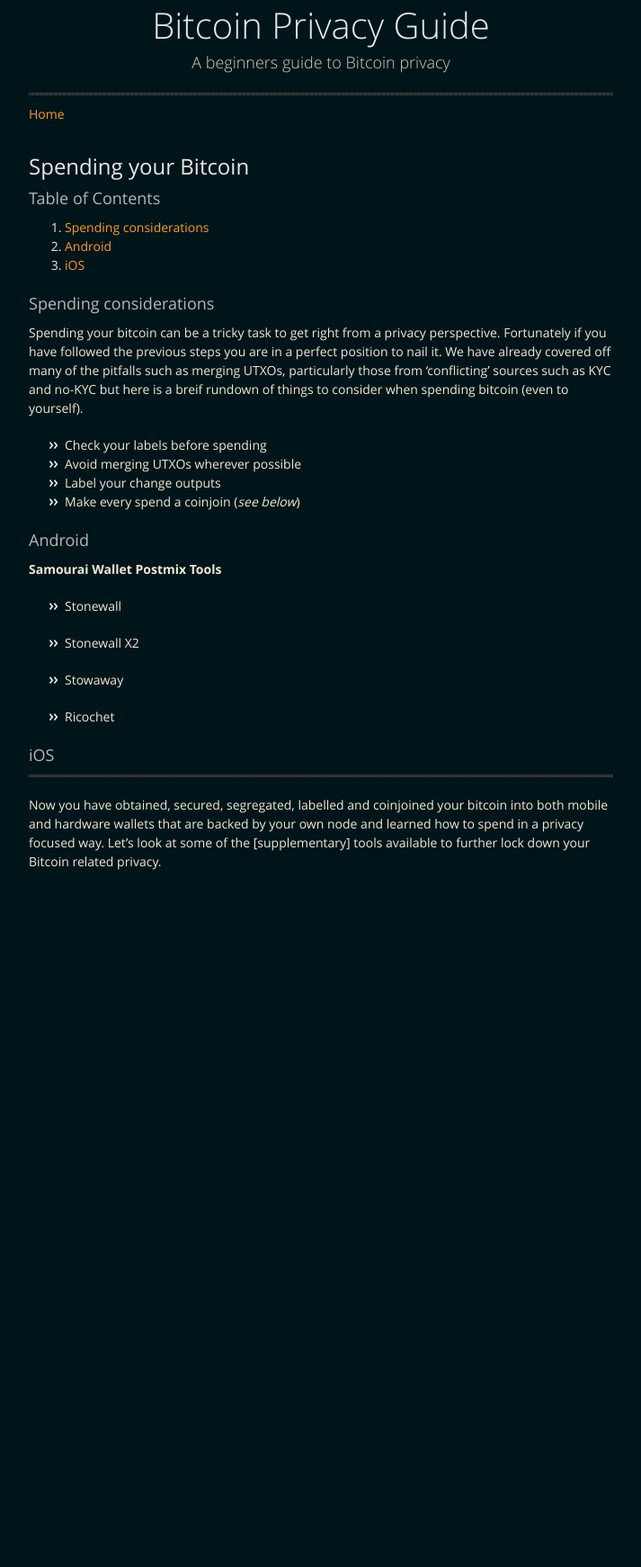
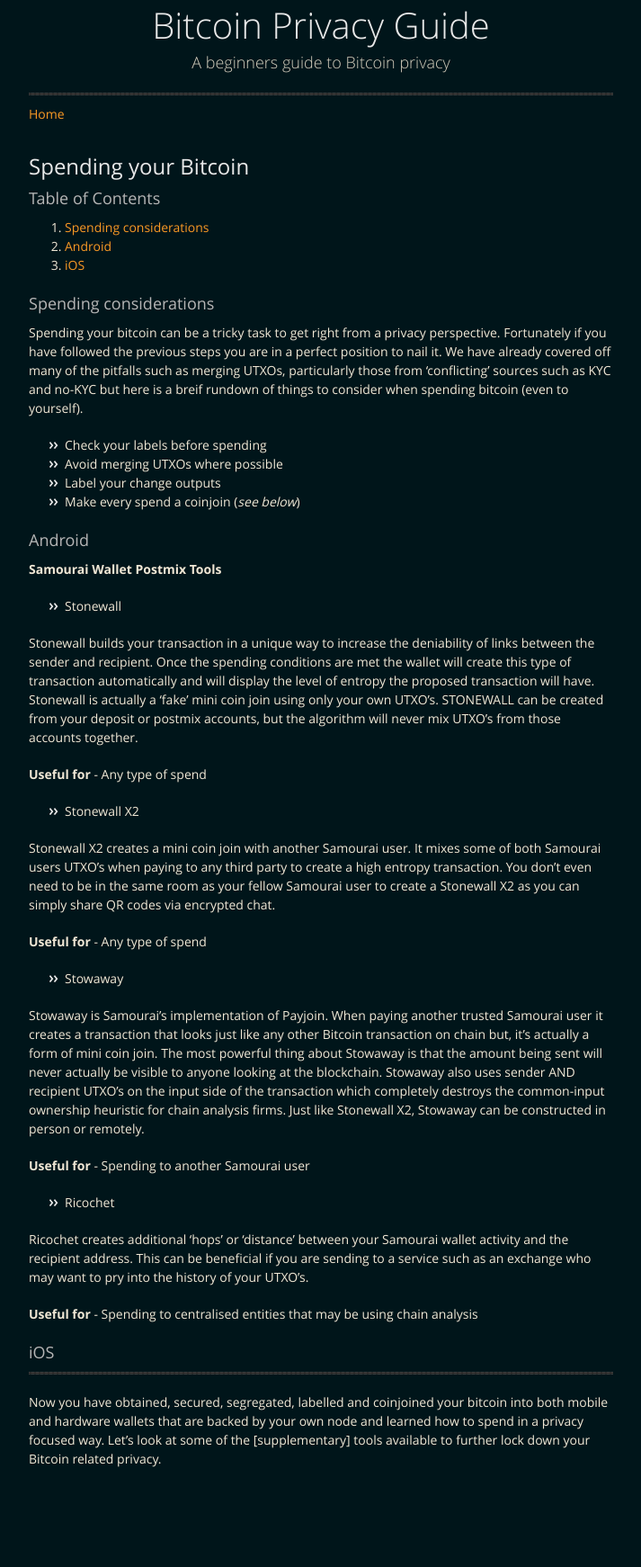
Before and after one commit to BitcoinQnA/BitcoinPrivacyGuide, a Jekyll site: the page built from spend.md, in a window 1280 px wide. Shown: the whole page at 90% size, without its empty margins (283-996 px from the left). Built offline with Jekyll 4.4.1, drawn with Linux system fonts in a browser that asks for light colours; before the commit the page ends 1078 px from its top, so only the background shows below that.

Commit message:
Update spend.md

```diff
--- a/spend.md
+++ b/spend.md
@@ -11,14 +11,12 @@ layout: default
 2.  [Android](#android)
 3.  [iOS](#ios)
 
-
-
 ### Spending considerations
 
 Spending your bitcoin can be a tricky task to get right from a privacy perspective. Fortunately if you have followed the previous steps you are in a perfect position to nail it. We have already covered off many of the pitfalls such as merging UTXOs, particularly those from 'conflicting' sources such as KYC and no-KYC but here is a breif rundown of things to consider when spending bitcoin (even to yourself).
 
 * Check your labels before spending
-* Avoid merging UTXOs wherever possible
+* Avoid merging UTXOs where possible
 * Label your change outputs
 * Make every spend a coinjoin (*see below*)
 
@@ -29,11 +27,28 @@ Spending your bitcoin can be a tricky task to get right from a privacy perspecti
 
 * Stonewall
 
+Stonewall builds your transaction in a unique way to increase the deniability of links between the sender and recipient. Once the spending conditions are met the wallet will create this type of transaction automatically and will display the level of entropy the proposed transaction will have. Stonewall is actually a ‘fake’ mini coin join using only your own UTXO’s. STONEWALL can be created from your deposit or postmix accounts, but the algorithm will never mix UTXO's from those accounts together.
+
+**Useful for** - Any type of spend
+
 * Stonewall X2
+
+Stonewall X2 creates a mini coin join with another Samourai user. It mixes some of both Samourai users UTXO’s when paying to any third party to create a high entropy transaction. You don’t even need to be in the same room as your fellow Samourai user to create a Stonewall X2 as you can simply share QR codes via encrypted chat.
+
+**Useful for** - Any type of spend
 
 * Stowaway
 
+Stowaway is Samourai’s implementation of Payjoin. When paying another trusted Samourai user it creates a transaction that looks just like any other Bitcoin transaction on chain but, it’s actually a form of mini coin join. The most powerful thing about Stowaway is that the amount being sent will never actually be visible to anyone looking at the blockchain. Stowaway also uses sender AND recipient UTXO’s on the input side of the transaction which completely destroys the common-input ownership heuristic for chain analysis firms. Just like Stonewall X2, Stowaway can be constructed in person or remotely.
+
+**Useful for** - Spending to another Samourai user
+
+
 * Ricochet
+
+Ricochet creates additional 'hops' or 'distance' between your Samourai wallet activity and the recipient address. This can be beneficial if you are sending to a service such as an exchange who may want to pry into the history of your UTXO’s.
+
+**Useful for** - Spending to centralised entities that may be using chain analysis
 
 
 ### iOS
```
